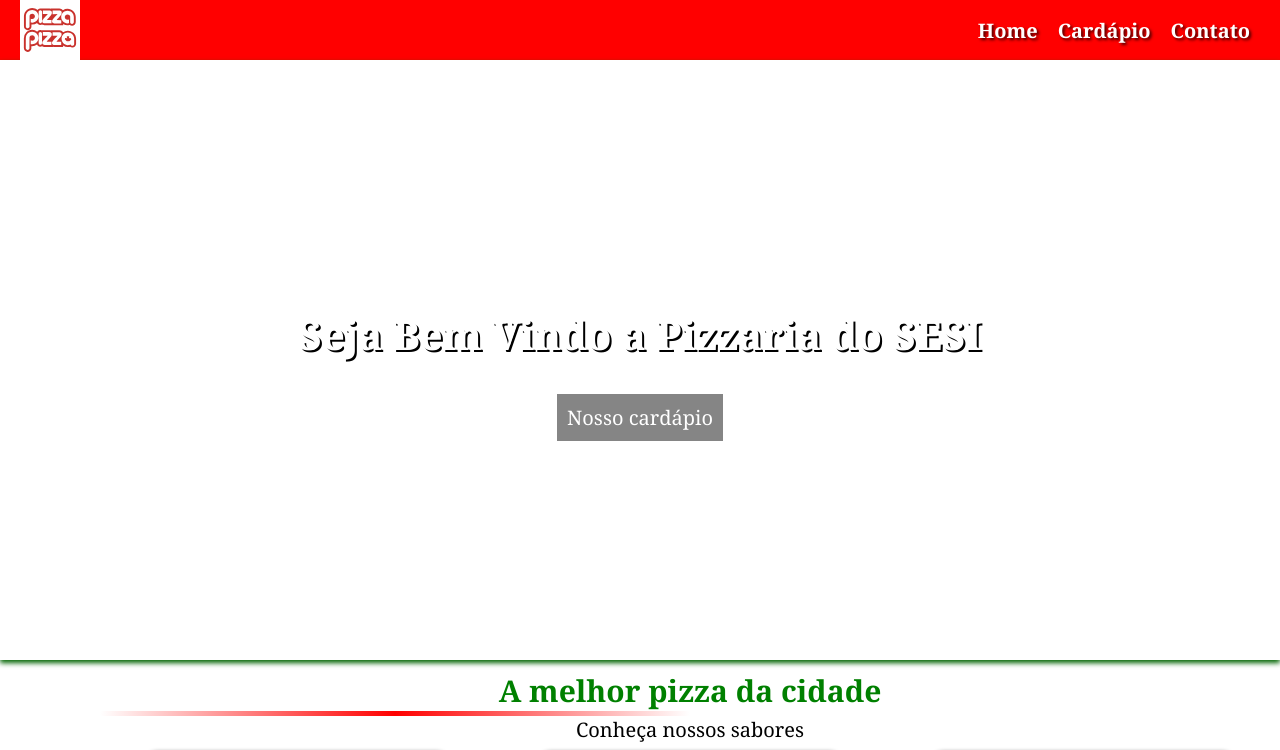
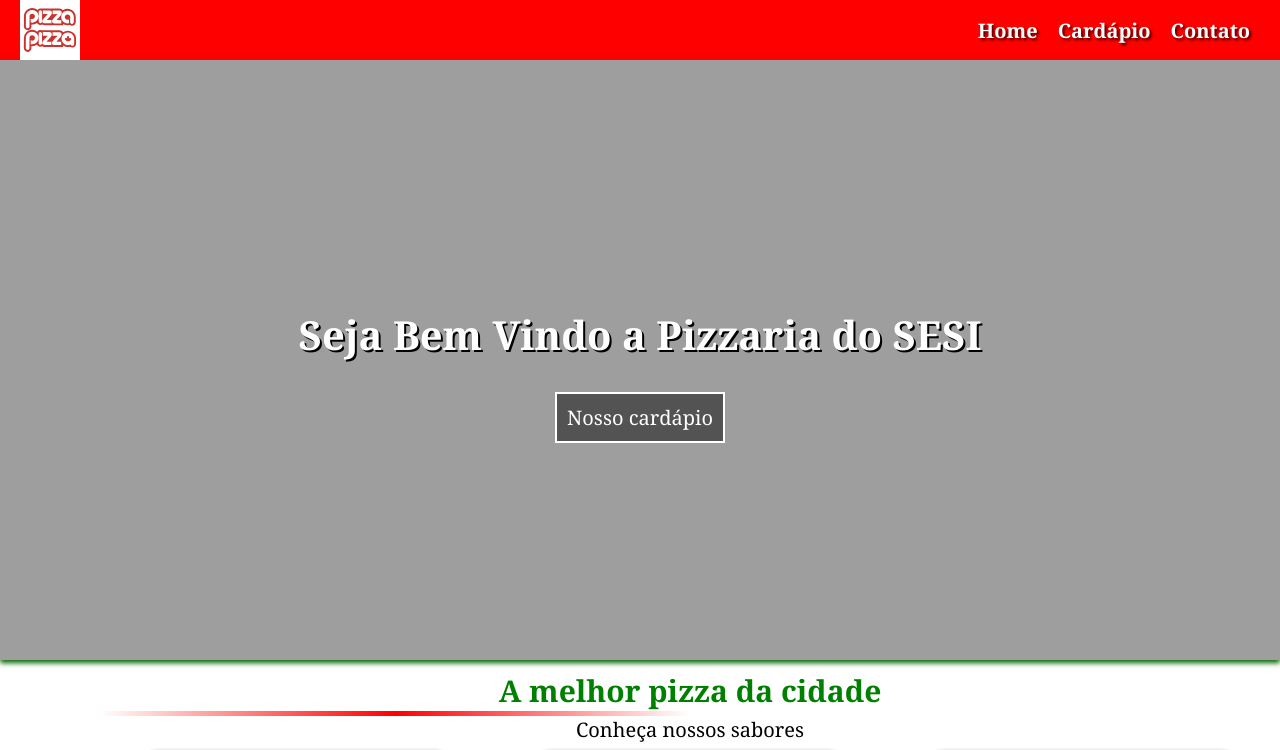
Before and after one commit to DarkTheVoid/Pizzaria, a plain HTML site: page index.html in a window 1280 px wide. Shown: the top 750 px of the page. Drawn offline with Linux system fonts and the light colour scheme; the site is published under a folder, as on GitHub Pages, so addresses that start at the root find nothing.

Commit message:
correção

```diff
--- a/css/style.css
+++ b/css/style.css
@@ -53,7 +53,7 @@ header>img{
 /* Estilizando o banner*/
 
 .banner{
-    background-image:url(/img/pizza.jpg);
+    background-image:url(../img/pizza.jpg);
     background-repeat: no-repeat;
     background-size: cover;
     background-position: top center;
```
